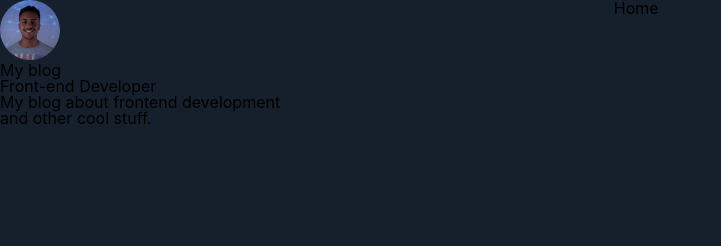
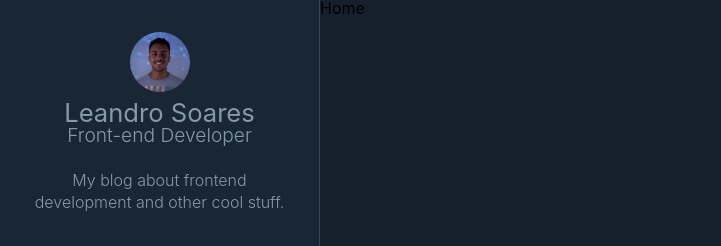
Before and after one commit to leandrosoaresdesouza/learning-gatsby, a Gatsby site: page / in a window 1280 px wide. Shown: the top 246 px of the page, without its empty margins (0-721 px from the left). Built offline with nearby package versions, Linux system fonts and the light colour scheme; Gatsby itself is replaced by a stand-in of ours.

Commit message:
Added Sidebar

```diff
--- a/gatsby-config.js
+++ b/gatsby-config.js
@@ -1,6 +1,6 @@
 module.exports = {
   siteMetadata: {
-    title: `My blog`,
+    title: `Leandro Soares`,
     position: `Front-end Developer`,
     description: `My blog about frontend development and other cool stuff.`,
     author: `@myblog`,
--- a/src/components/Layout/index.js
+++ b/src/components/Layout/index.js
@@ -1,19 +1,17 @@
 import React from "react"
 import PropTypes from "prop-types"
 
-import Profile from "../Profile"
+import GlobalStyles from "../../styles/global"
+
+import Sidebar from "../Sidebar"
 
 import { LayoutWrapper, LayoutMain } from "./styles"
-
-import GlobalStyles from "../../styles/global"
 
 const Layout = ({ children }) => {
   return (
     <LayoutWrapper>
       <GlobalStyles />
-      <aside>
-        <Profile />
-      </aside>
+      <Sidebar />
       <LayoutMain>{children}</LayoutMain>
     </LayoutWrapper>
   )
--- a/src/components/Profile/index.js
+++ b/src/components/Profile/index.js
@@ -1,5 +1,14 @@
 import React from "react"
 import { useStaticQuery, graphql } from "gatsby"
+
+import {
+  ProfileWrapper,
+  ProfileLink,
+  ProfileAuthor,
+  ProfilePosition,
+  ProfileDescription,
+} from "./styles"
+
 import Avatar from "../Avatar"
 
 export default function Profile() {
@@ -20,11 +29,15 @@
   `)
 
   return (
-    <div className="Profile-wrapper">
+    <ProfileWrapper>
       <Avatar />
-      <h1>{title}</h1>
-      <h2>{position}</h2>
-      <p>{description}</p>
-    </div>
+      <ProfileLink>
+        <ProfileAuthor>
+          {title}
+          <ProfilePosition>{position}</ProfilePosition>
+        </ProfileAuthor>
+      </ProfileLink>
+      <ProfileDescription>{description}</ProfileDescription>
+    </ProfileWrapper>
   )
 }
--- a/src/components/Profile/styles.js
+++ b/src/components/Profile/styles.js
@@ -1,3 +1,33 @@
 import styled from "styled-components"
+import { Link } from "gatsby"
 
-export const Container = styled.div``
+export const ProfileWrapper = styled.section`
+  color: #8899a6;
+  display: flex;
+  flex-direction: column;
+`
+export const ProfileLink = styled(Link)`
+  color: #8899a6;
+  text-decoration: none;
+  transition: color 0.5s;
+
+  &:hover {
+    color: #1fa1f2;
+  }
+`
+export const ProfileAuthor = styled.h1`
+  font-size: 1.6rem;
+  margin: 0.5rem auto 1.5rem;
+`
+
+export const ProfilePosition = styled.small`
+  display: block;
+  font-size: 1.2rem;
+  font-weight: 300;
+`
+
+export const ProfileDescription = styled.p`
+  font-size: 1rem;
+  font-weight: 300;
+  line-height: 1.4;
+`
--- /dev/null
+++ b/src/components/Sidebar/index.js
@@ -0,0 +1,13 @@
+import React from "react"
+
+import { SidebarWrapper } from "./styles"
+
+import Profile from "../Profile"
+
+export default function Sidebar() {
+  return (
+    <SidebarWrapper>
+      <Profile />
+    </SidebarWrapper>
+  )
+}
--- /dev/null
+++ b/src/components/Sidebar/styles.js
@@ -0,0 +1,14 @@
+import styled from "styled-components"
+
+export const SidebarWrapper = styled.aside`
+  align-items: center;
+  border-right: 1px solid #38444d;
+  background: #192734;
+  display: flex;
+  flex-direction: column;
+  height: 100vh;
+  position: fixed;
+  padding: 2rem;
+  text-align: center;
+  width: 20rem;
+`
```
